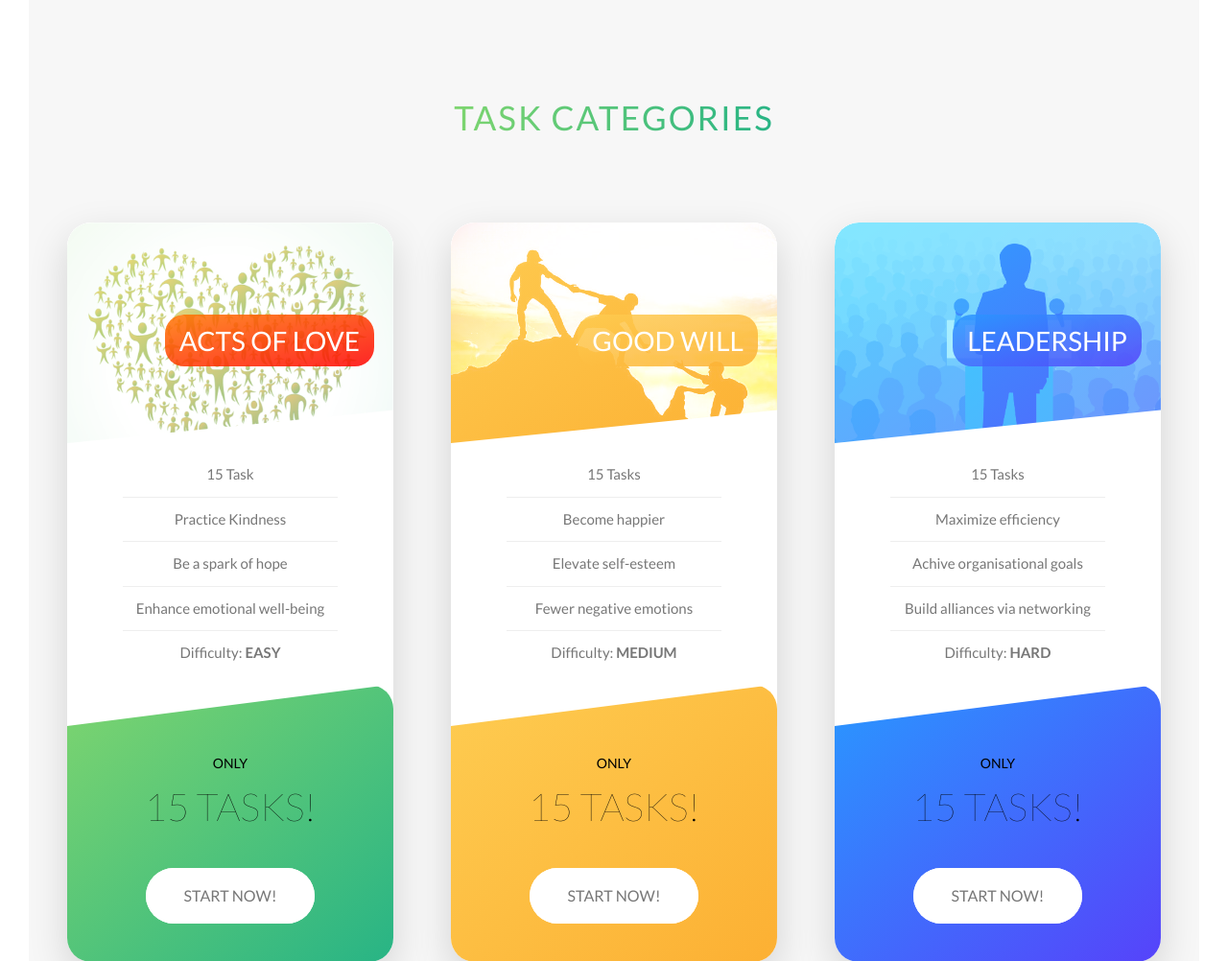
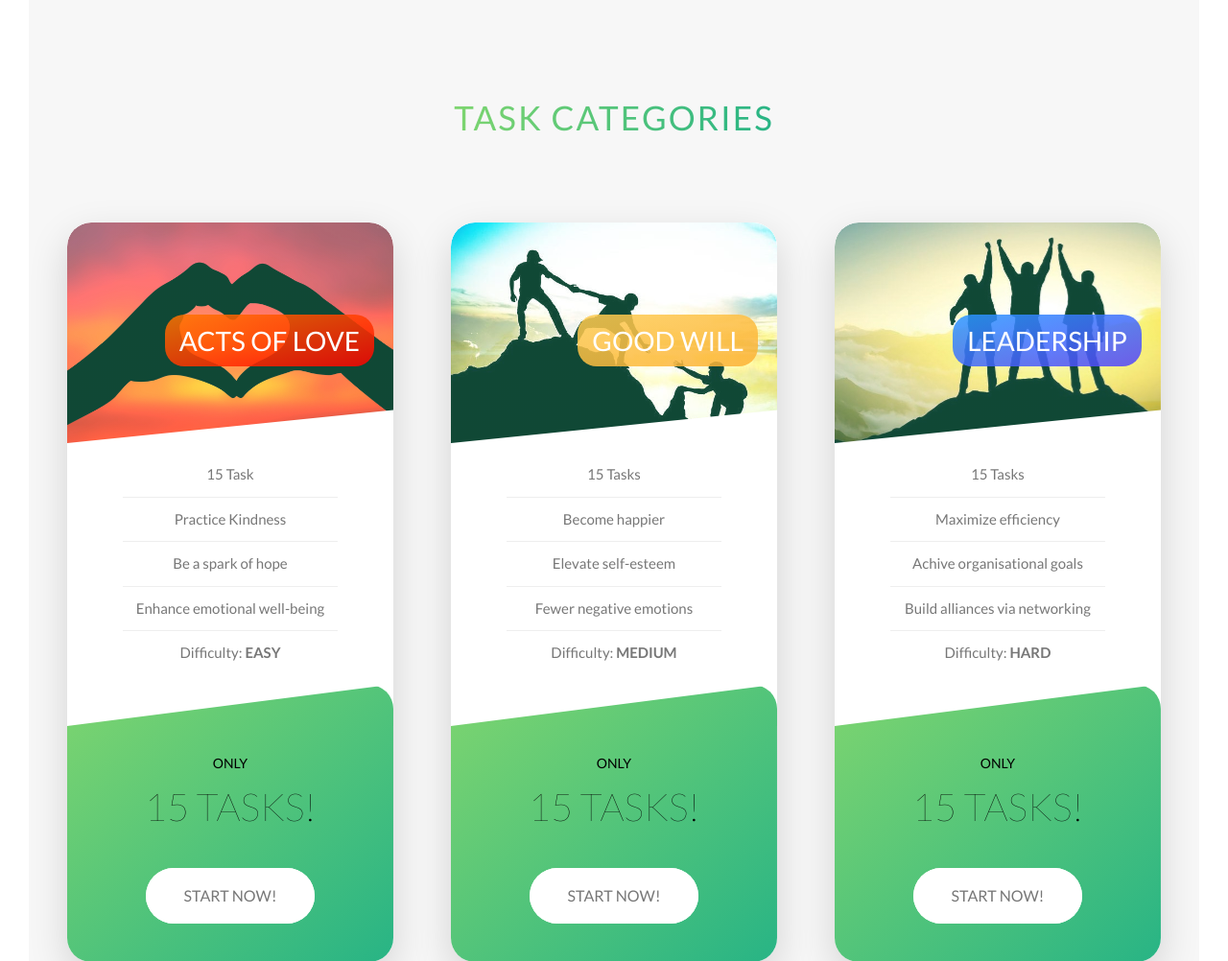
Before and after one commit to JahnnobiRahman/captain_earth, a PHP site: page / in a window 1280 px wide. Shown: the part 2318-3320 px from the top of the page at 96% size. Run offline with PHP 8.4, Linux system fonts and the light colour scheme.

Commit message:
card pic change, back made green

```diff
--- a/sass/components/_card.scss
+++ b/sass/components/_card.scss
@@ -31,11 +31,11 @@
             }
 
             &-2 {
-                background-image: linear-gradient(to right bottom, $color-yellow-light, $color-yellow-dark);
+                background-image: linear-gradient(to right bottom, $color-primary-light, $color-primary-dark);
             }
 
             &-3 {
-                background-image: linear-gradient(to right bottom, $color-tertiary-light, $color-tertiary-dark);
+                background-image: linear-gradient(to right bottom, $color-primary-light, $color-primary-dark);
             }
         }
     }
@@ -61,18 +61,18 @@
         border-top-right-radius: 25px;
 
         &--1 {
-            background-image: linear-gradient(to right bottom, rgba($color-primary-light ,4), rgba($color-primary-dark ,4)),
-            url(../img/actofLove.jpg);
+            background-image: linear-gradient(to right bottom, rgba($color-primary-dark ,.4), rgba($color-primary-dark ,.4)),
+            url(../img/lovefront.jpeg);
         }
 
         &--2 {
-            background-image: linear-gradient(to right bottom, $color-yellow-light, $color-yellow-dark),
+            background-image: linear-gradient(to right bottom, rgba($color-primary-dark ,.4), rgba($color-primary-dark ,.4)),
             url(../img/help.jpg);
         }
 
         &--3 {
-            background-image: linear-gradient(to right bottom, $color-tertiary-light, $color-tertiary-dark),
-            url(../img/lead.jpg);
+            background-image: linear-gradient(to right bottom, rgba($color-primary-dark ,.4), rgba($color-primary-dark ,.4)),
+            url(../img/leaderfront.jpeg);
         }
     }
 
```
Also changed, not shown: css/style.comp.css (+5 -5 lines), css/style.concat.css (+5 -5 lines), css/style.prefix.css (+11 -11 lines), css/style.css, img/leaderfront.jpeg (added), img/lovefront.jpeg (added).
